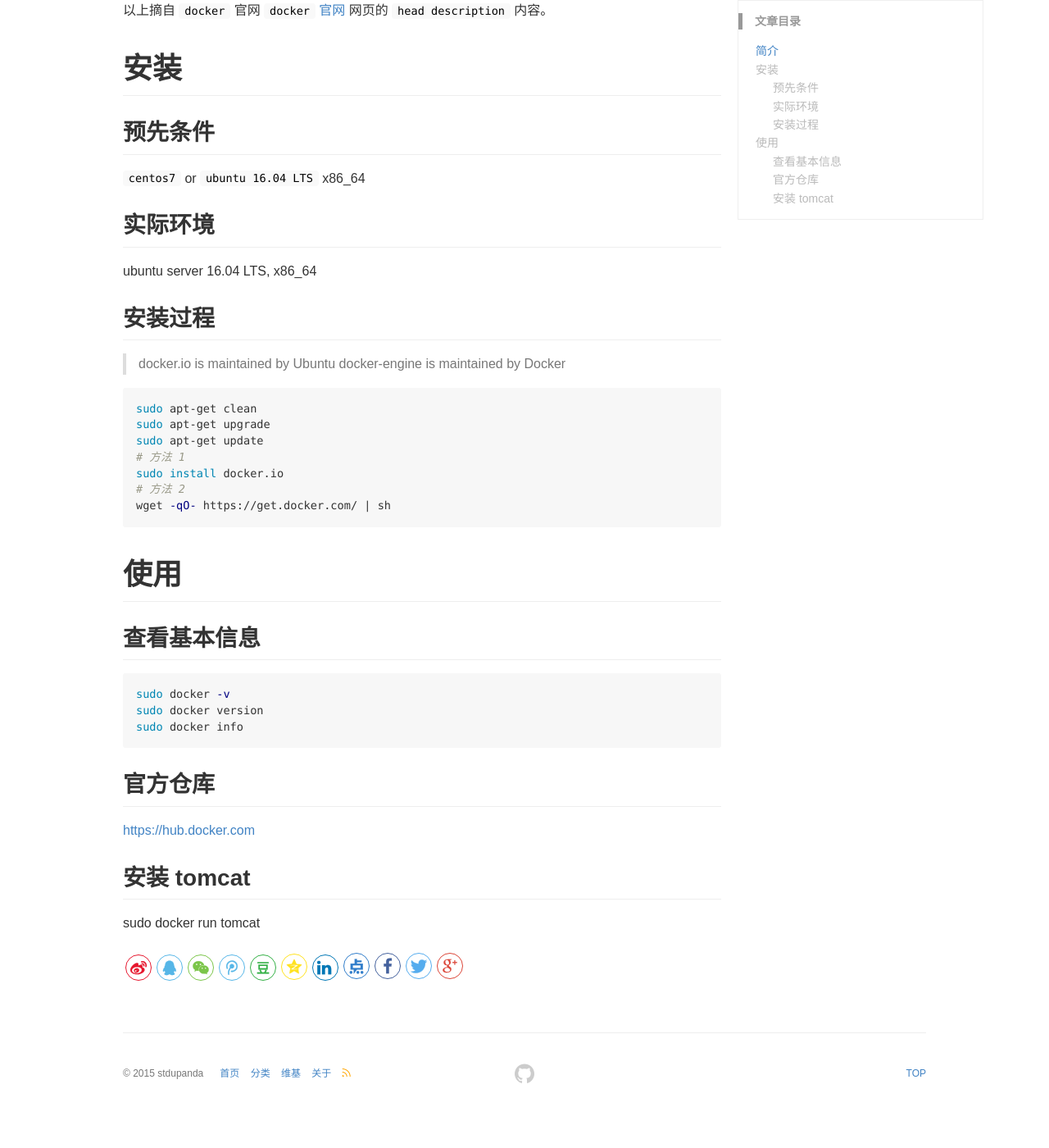
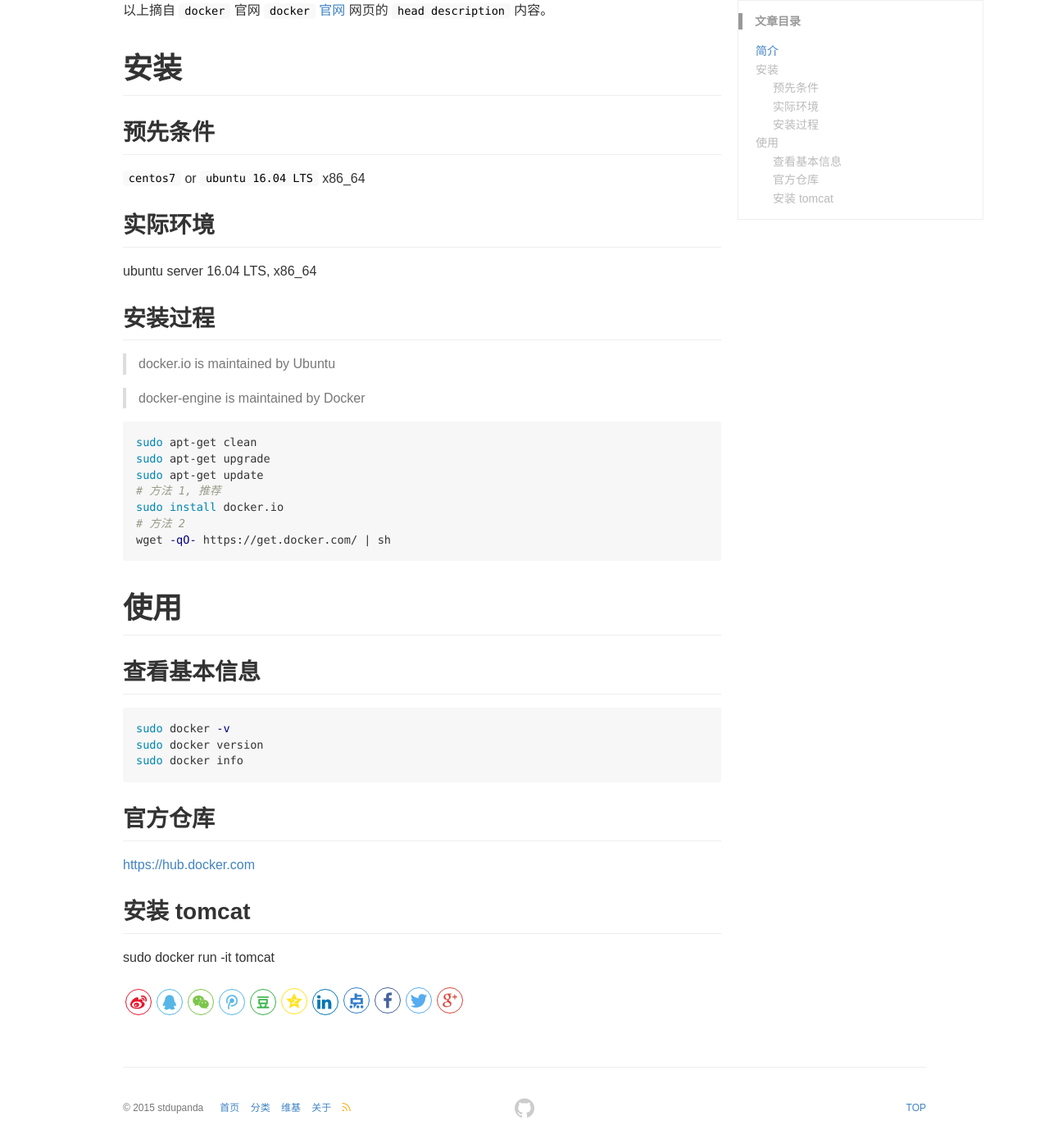
Before and after one commit to stdupanda/stdupanda.github.io, a Jekyll site: the page built from _posts/docker/2018-01-03-docker.md, in a window 1280 px wide and 1400 px high, scrolled down 394 px. Shown: the whole window at 82% size. Built offline with Jekyll 4.4.1, drawn with Linux system fonts in a browser that asks for light colours; nearby versions of some CDN libraries; before the commit the page ends 1752 px from its top, so only the background shows below that.

Commit message:
2018-1-3 16:35:24

````diff
--- a/_posts/docker/2018-01-03-docker.md
+++ b/_posts/docker/2018-01-03-docker.md
@@ -28,13 +28,14 @@ ubuntu server 16.04 LTS, x86_64
 ## 安装过程
 
 > docker.io is maintained by Ubuntu
+
 > docker-engine is maintained by Docker
 
 ```bash
 sudo apt-get clean
 sudo apt-get upgrade
 sudo apt-get update
-# 方法 1
+# 方法 1, 推荐
 sudo install docker.io
 # 方法 2
 wget -qO- https://get.docker.com/ | sh
@@ -56,4 +57,4 @@ sudo docker info
 
 ## 安装 tomcat
 
-sudo docker run tomcat
+sudo docker run -it tomcat
````
